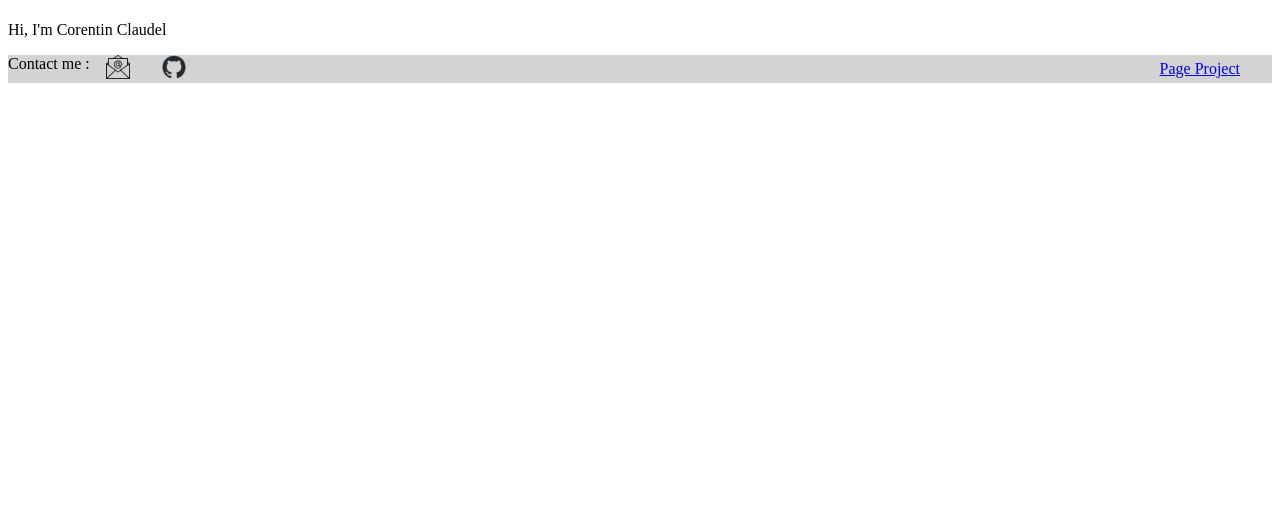
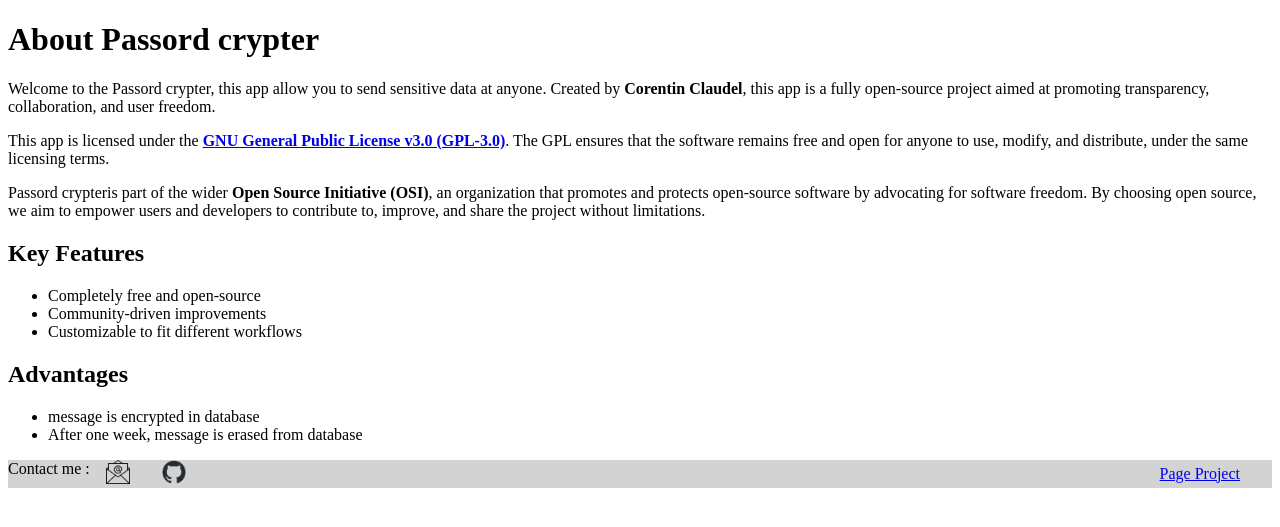
Before and after one commit to Lhokamn/Message_crypter, a Flask app: page /about in a window 1280 px wide. Shown: the part 58-585 px from the top of the page. Run offline with Flask 3, Linux system fonts and the light colour scheme.

Commit message:
Add some about

```diff
--- a/templates/about.html
+++ b/templates/about.html
@@ -3,9 +3,21 @@
 
 {% block title %}About{% endblock %}
 {% block content %}
-    <h1></h1>
+<h1>About Passord crypter</h1>
+    <p>Welcome to the Passord crypter, this app allow you to send sensitive data at anyone. Created by <strong>Corentin Claudel</strong>, this app is a fully open-source project aimed at promoting transparency, collaboration, and user freedom.</p>
+    <p>This app is licensed under the <a href="https://www.gnu.org/licenses/gpl-3.0.fr.html"><strong>GNU General Public License v3.0 (GPL-3.0)</strong></a>. The GPL ensures that the software remains free and open for anyone to use, modify, and distribute, under the same licensing terms.</p>
+    <p>Passord crypteris part of the wider <strong>Open Source Initiative (OSI)</strong>, an organization that promotes and protects open-source software by advocating for software freedom. By choosing open source, we aim to empower users and developers to contribute to, improve, and share the project without limitations.</p>
 
-    <div class="container"></div>
-        <p>Hi, I'm Corentin Claudel</p>
-    </div>
+    <h2>Key Features</h2>
+    <ul>
+        <li>Completely free and open-source</li>
+        <li>Community-driven improvements</li>
+        <li>Customizable to fit different workflows</li>
+    </ul>
+
+    <h2>Advantages</h2>
+    <ul>
+        <li>message is encrypted in database</li>
+        <li>After one week, message is erased from database</li>
+    </ul>
 {% endblock %}
```
